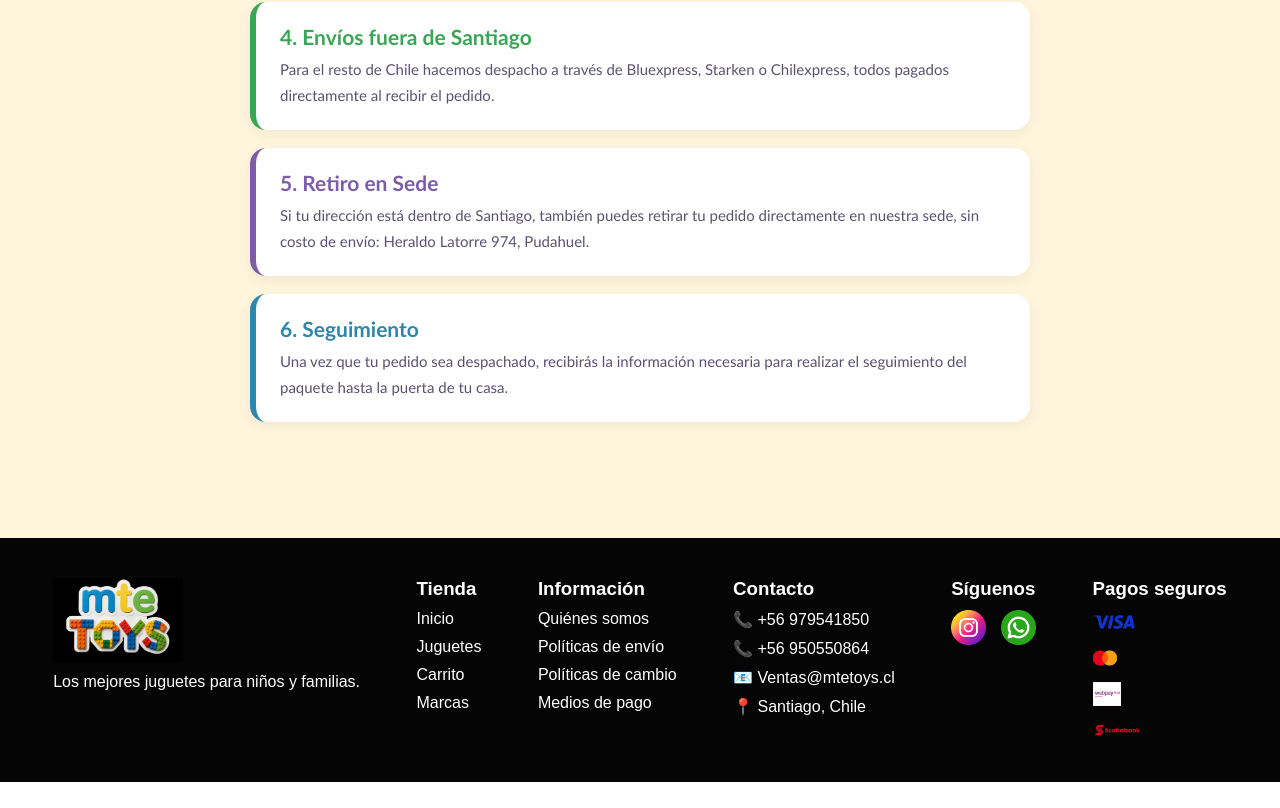
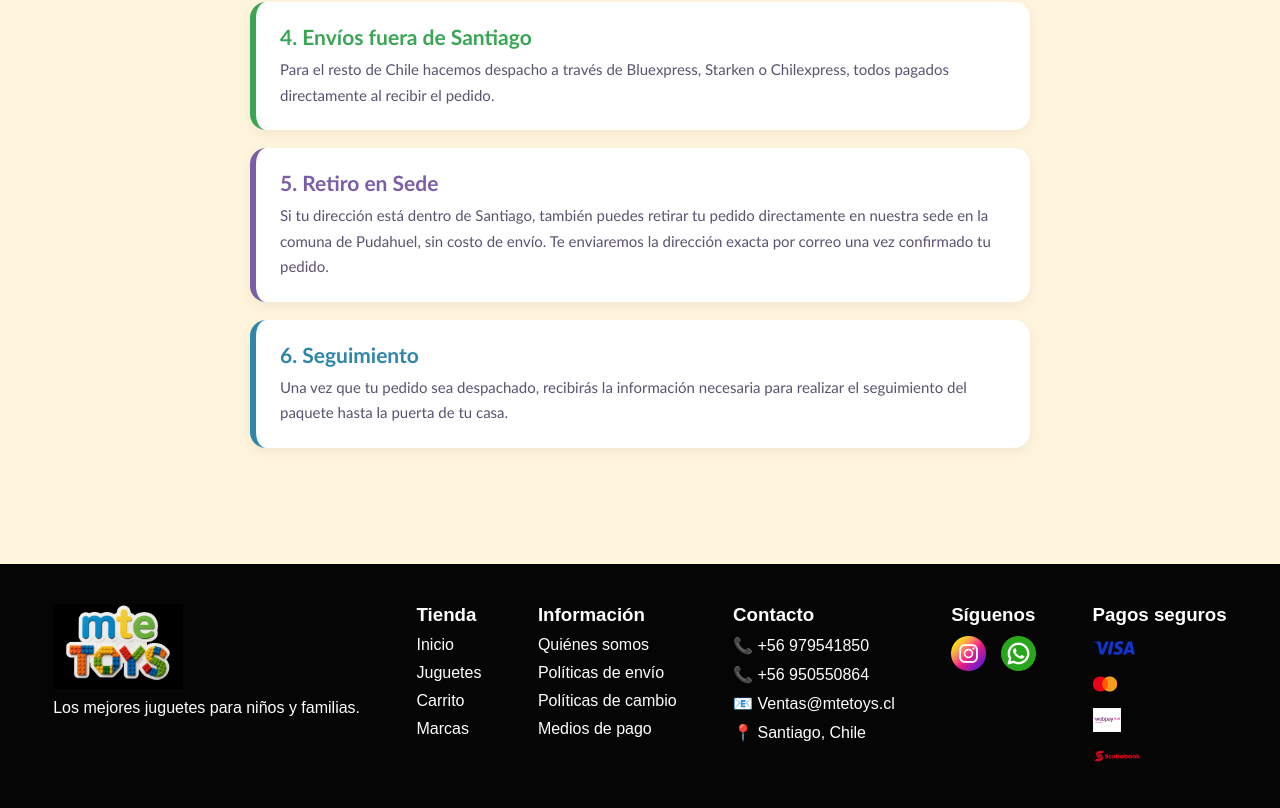
Before and after one commit to FeOrtegah/MTE-toys, a React (Vite) app: page /politicas-envio in a window 1280 px wide. Shown: the part 1616-2424 px from the top of the page. Before the commit the page ends 2398 px from the top, so only its background shows below. Built offline with nearby package versions, Linux system fonts and the light colour scheme; no server answers.

Commit message:
fix: eliminacion direccion retiro productos seguridad

```diff
--- a/src/components/organisms/ShippingOptions.jsx
+++ b/src/components/organisms/ShippingOptions.jsx
@@ -295,6 +295,12 @@ function ShippingOptions({
                 <p className="shipping-pickup-address">
                   📍 Retira tu pedido en:{" "}
                   <strong>{DIRECCION_SEDE}</strong>
+                  <br />
+                  <span className="shipping-pickup-note">
+                    Te enviaremos la dirección
+                    exacta por correo una vez
+                    confirmado tu pedido.
+                  </span>
                 </p>
               )}
 
--- a/src/css/Checkout.css
+++ b/src/css/Checkout.css
@@ -558,6 +558,14 @@
   margin-top: 4px;
 }
 
+.shipping-pickup-note {
+  display: inline-block;
+  margin-top: 4px;
+  font-size: 12px;
+  color: #5b7fa6;
+  font-weight: normal;
+}
+
 /* ================= DIRECCIÓN DE RETIRO EN EL RESUMEN ================= */
 
 .order-pickup-address {
--- a/src/data/comunasChile.js
+++ b/src/data/comunasChile.js
@@ -453,8 +453,11 @@ const COMUNAS_AZULES = [
 
 const COSTO_LOGISTICA_360 = 3490;
 
-// Dirección de la sede para retiro en persona
-const DIRECCION_SEDE = "Heraldo Latorre 974, Pudahuel";
+// Referencia pública del punto de retiro (sin dirección
+// exacta, por seguridad). La dirección exacta solo se
+// envía en el correo de confirmación del pedido, una vez
+// que el cliente ya realizó la compra.
+const DIRECCION_SEDE = "Comuna de Pudahuel";
 
 // Etiquetas legibles para cada método de envío
 const NOMBRES_METODO_ENVIO = {
--- a/src/pages/user/ShippingPolicy.jsx
+++ b/src/pages/user/ShippingPolicy.jsx
@@ -23,7 +23,7 @@ const SECCIONES = [
     color: "#7B5EA7",
     titulo: "5. Retiro en Sede",
     texto:
-      "Si tu dirección está dentro de Santiago, también puedes retirar tu pedido directamente en nuestra sede, sin costo de envío: Heraldo Latorre 974, Pudahuel.",
+      "Si tu dirección está dentro de Santiago, también puedes retirar tu pedido directamente en nuestra sede en la comuna de Pudahuel, sin costo de envío. Te enviaremos la dirección exacta por correo una vez confirmado tu pedido.",
   },
   {
     color: "#2E86AB",
```
